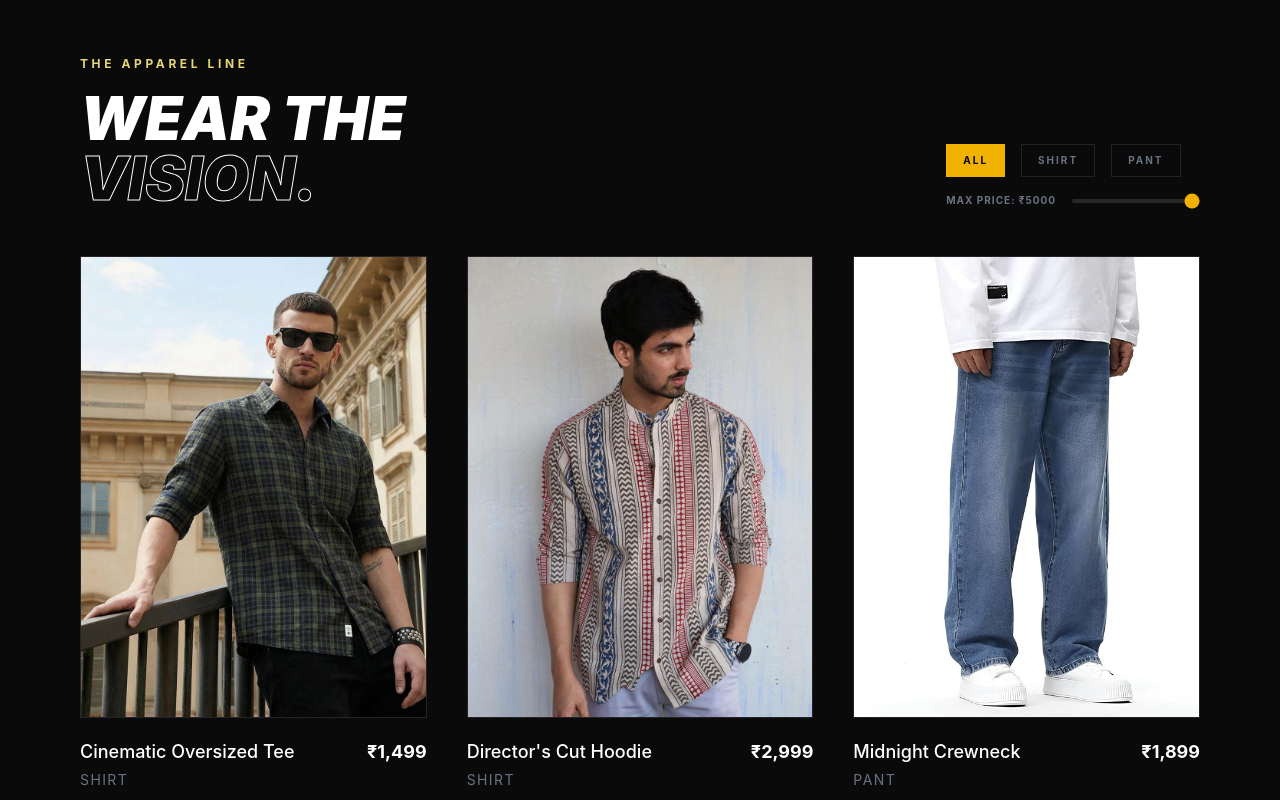
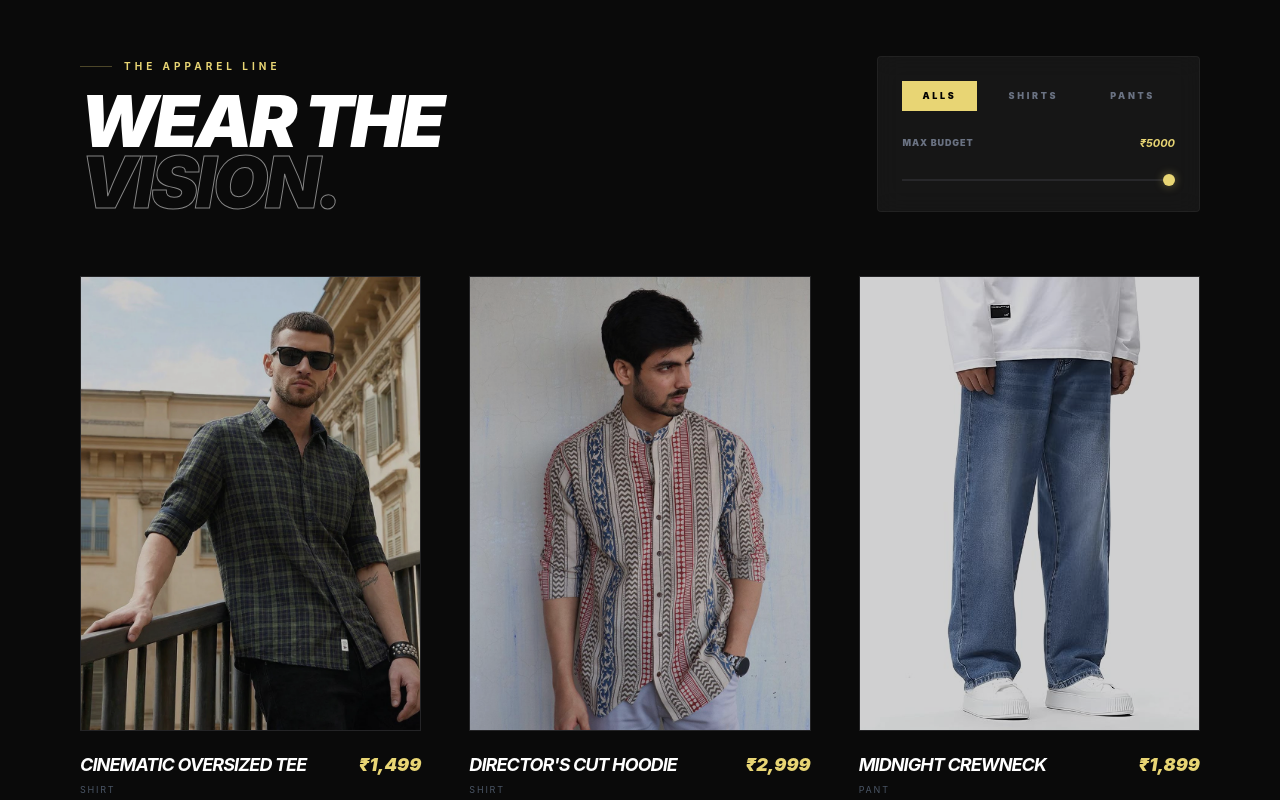
Before and after one commit to mufeez123-lab/Kattekar-Dreams, a React (Vite) app in the folder dreams/: page / in a window 1280 px wide. Shown: the part 840-1640 px from the top of the page. Built offline with nearby package versions, Linux system fonts and the light colour scheme.

Commit message:
whatsapp

```diff
--- a/dreams/index.html
+++ b/dreams/index.html
@@ -5,6 +5,9 @@
     <link rel="icon" type="image/svg+xml" href="/favicon.svg" />
     <meta name="viewport" content="width=device-width, initial-scale=1.0" />
     <title>Kattekar Dreams</title>
+    <link rel="preconnect" href="https://fonts.googleapis.com">
+<link rel="preconnect" href="https://fonts.gstatic.com" crossorigin>
+<link href="https://fonts.googleapis.com/css2?family=Lobster+Two:ital,wght@0,400;0,700;1,400;1,700&display=swap" rel="stylesheet">
   </head>
   <body>
     <div id="root"></div>
--- a/dreams/src/components/ClothingSection.jsx
+++ b/dreams/src/components/ClothingSection.jsx
@@ -1,17 +1,17 @@
 import React, { useState } from 'react';
-// Import the separated JSON data
+// Import your JSON data
 import data from '../products/products.json';
 
 const ClothingSection = () => {
-  // 1. State for filters
+  // 1. STATE MANAGEMENT
   const [activeCategory, setActiveCategory] = useState('All');
-  const [maxPrice, setMaxPrice] = useState(5000); // Set a default high value
+  const [maxPrice, setMaxPrice] = useState(5000);
+  const [selectedProduct, setSelectedProduct] = useState(null); // For the Detail Modal
 
-  // 2. Filter Logic
+  // 2. FILTER LOGIC
   const filteredProducts = data.products.filter((product) => {
-    // Clean price string (e.g., "₹2,999" -> 2999) to compare numbers
+    // Clean price string (e.g., "₹2,999" -> 2999)
     const priceValue = parseInt(product.price.replace(/[^0-9]/g, ''), 10);
-
     const matchesCategory = activeCategory === 'All' || product.category.toLowerCase().includes(activeCategory.toLowerCase());
     const matchesPrice = priceValue <= maxPrice;
 
@@ -19,123 +19,223 @@ const ClothingSection = () => {
   });
 
   return (
-    <section id='clothing' className="bg-[#0a0a0a] py-24 px-6 md:px-20 overflow-hidden">
+    <section id="clothing" className="bg-[#0a0a0a] py-24 px-6 md:px-20 overflow-hidden relative min-h-screen">
       <div className="max-w-7xl mx-auto">
 
-        {/* Section Header */}
-        <div className="flex flex-col md:flex-row md:items-end justify-between mb-12 gap-6">
-          <div className="max-w-xl">
-            <h2 className="text-[#e8d574] font-bold tracking-[0.3em] text-xs uppercase mb-4">
+        {/* SECTION HEADER */}
+        <div className="flex flex-col md:flex-row md:items-end justify-between mb-16 gap-8">
+          <div className="max-w-xl animate-fade-in">
+            <h2 className="text-[#e8d574] font-bold tracking-[0.4em] text-[10px] uppercase mb-4 flex items-center gap-3">
+              <span className="w-8 h-[1px] bg-[#e8d574]/30"></span>
               The Apparel Line
             </h2>
-            <h3 className="text-4xl md:text-6xl font-black text-white uppercase italic leading-none">
+            <h3 className="text-5xl md:text-7xl font-black text-white uppercase italic leading-[0.85] tracking-tighter">
               Wear the <br /> <span className="text-transparent border-text">Vision.</span>
             </h3>
           </div>
 
-          {/* 3. Filter Controls UI */}
-          <div className="flex flex-col gap-4">
-            <div className="flex items-center gap-4">
+          {/* FILTER CONTROLS */}
+          <div className="flex flex-col gap-6 p-6 bg-white/5 backdrop-blur-md border border-white/5 rounded-sm">
+            <div className="flex items-center gap-3">
               {['All', 'Shirt', 'Pant'].map((cat) => (
                 <button
                   key={cat}
                   onClick={() => setActiveCategory(cat)}
-                  className={`text-[10px] tracking-[0.2em] uppercase font-bold px-4 py-2 border transition-all ${
+                  className={`text-[9px] tracking-[0.3em] uppercase font-black px-5 py-2 transition-all ${
                     activeCategory === cat
-                    ? 'bg-yellow-500 border-yellow-500 text-black'
-                    : 'border-white/10 text-gray-500 hover:border-white/30'
+                    ? 'bg-[#e8d574] text-black'
+                    : 'text-gray-500 hover:text-white'
                   }`}
                 >
-                  {cat}
+                  {cat}s
                 </button>
               ))}
             </div>
 
-            <div className="flex items-center gap-4">
-              <span className="text-[10px] text-gray-500 uppercase tracking-widest font-bold">Max Price: ₹{maxPrice}</span>
+            <div className="space-y-3">
+              <div className="flex justify-between items-center">
+                <span className="text-[9px] text-gray-500 uppercase tracking-widest font-black">Max Budget</span>
+                <span className="text-[11px] text-[#e8d574] font-bold italic">₹{maxPrice}</span>
+              </div>
               <input
-                type="range"
-                min="500"
-                max="5000"
-                step="100"
+                type="range" min="500" max="5000" step="100"
                 value={maxPrice}
                 onChange={(e) => setMaxPrice(e.target.value)}
-                className="accent-yellow-500 w-32 h-1 bg-zinc-800 rounded-lg appearance-none cursor-pointer"
+                className="accent-[#e8d574] w-full h-[2px] bg-zinc-800 appearance-none cursor-pointer"
               />
             </div>
           </div>
         </div>
 
-        {/* Product Grid - Mapping through FILTERED data */}
-        <div className="grid grid-cols-2 md:grid-cols-3 gap-6 md:gap-10 min-h-[400px]">
+        {/* PRODUCT GRID */}
+        <div className="grid grid-cols-2 md:grid-cols-3 gap-6 md:gap-12 min-h-[500px]">
           {filteredProducts.length > 0 ? (
             filteredProducts.map((product) => (
-              <div key={product.id} className="group relative animate-fade-in">
+              <div
+                key={product.id}
+                className="group relative animate-fade-in cursor-pointer"
+                onClick={() => setSelectedProduct(product)}
+              >
+                {/* Image Container */}
                 <div className="relative aspect-[3/4] overflow-hidden bg-zinc-900 border border-white/5">
                   <img
                     src={product.image}
                     alt={product.name}
-                    className="w-full h-full object-cover group-hover:grayscale-0 transition-all duration-700 scale-100 group-hover:scale-110"
+                    className="w-full h-full object-cover opacity-80 group-hover:opacity-100 group-hover:scale-110 transition-all duration-1000 ease-in-out"
                   />
 
-                  <a
-                    href={`https://wa.me/916362514956?text=${encodeURIComponent(
-                      `Hello, I want to order:\n\n` +
-                      `*Product:* ${product.name}\n` +
-                      `*Price:* ${product.price}\n` +
-                      `*Category:* ${product.category}\n\n` +
-                      `*View Product:* ${window.location.origin}${product.image}`
-                    )}`}
-                    target="_blank"
-                    rel="noopener noreferrer"
-                    className="absolute bottom-0 w-full bg-white text-black md:py-3 font-bold translate-y-full group-hover:translate-y-0 transition-transform duration-300 text-center"
-                  >
-                    <div className='flex items-center justify-center gap-2'>
-                      <img src="/whatsapp.png" alt="WhatsApp" className='h-5 md:h-6' />
-                      <span className='text-[10px] md:text-sm uppercase tracking-tighter'>Order on WhatsApp</span>
-                    </div>
-                  </a>
+                  {/* Quick View Overlay */}
+                  <div className="absolute inset-0 bg-black/40 opacity-0 group-hover:opacity-100 transition-opacity flex items-center justify-center">
+                    <span className="text-[10px] text-white font-black tracking-[0.4em] uppercase border border-white/20 px-4 py-2 backdrop-blur-md">
+                      View Details
+                    </span>
+                  </div>
                 </div>
 
-                <div className="mt-3 md:mt-5 flex justify-between items-start">
+                {/* Info Block */}
+                <div className="mt-5 flex justify-between items-start">
                   <div>
-                    <h4 className="text-white font-medium text-[14px] md:text-lg group-hover:text-[#e8d574] transition-colors">
+                    <h4 className="text-white font-bold text-sm md:text-lg uppercase tracking-tighter italic group-hover:text-[#e8d574] transition-colors">
                       {product.name}
                     </h4>
-                    <p className="text-gray-500 text-[9px] md:text-sm mt-1 uppercase tracking-widest">
+                    <p className="text-gray-600 text-[9px] mt-1 uppercase tracking-[0.2em]">
                       {product.category}
                     </p>
                   </div>
-                  <span className="text-white text-[15px] md:text-lg font-bold">{product.price}</span>
+                  <span className="text-[#e8d574] text-sm md:text-lg font-black italic">{product.price}</span>
                 </div>
               </div>
             ))
           ) : (
-            <div className="col-span-full flex flex-col items-center justify-center py-20 border border-dashed border-white/10">
-              <p className="text-gray-500 uppercase tracking-widest text-sm italic">No products match your filter.</p>
-              <button onClick={() => {setActiveCategory('All'); setMaxPrice(5000);}} className="mt-4 text-[#e8d574] text-xs font-bold underline">Reset Filters</button>
+            <div className="col-span-full flex flex-col items-center justify-center py-32 border border-dashed border-white/10">
+              <p className="text-gray-600 uppercase tracking-[0.5em] text-xs italic">No pieces found in this range.</p>
+              <button onClick={() => {setActiveCategory('All'); setMaxPrice(5000);}} className="mt-6 text-[#e8d574] text-[10px] font-black tracking-widest uppercase underline underline-offset-8">Reset Collection</button>
             </div>
           )}
         </div>
+      </div>
 
-        {/* Footer Link */}
-        <div className="mt-24 text-center">
-          <button className="group relative inline-flex items-center space-x-4 text-white hover:text-[#e8d574] transition-colors">
+      {/* PRODUCT DETAILS MODAL */}
+      {/* PRODUCT DETAILS MODAL */}
+{selectedProduct && (
+  <div className="fixed inset-0 z-[100] flex items-center justify-center p-0 md:p-4">
+    {/* Backdrop */}
+    <div
+      className="absolute inset-0 bg-black/95 backdrop-blur-2xl animate-fade-in"
+      onClick={() => setSelectedProduct(null)}
+    ></div>
 
-            <div className="w-12 h-[1px] bg-yellow-500 group-hover:w-20 transition-all"></div>
-          </button>
+    {/* Modal Card */}
+    <div className="relative w-full h-full md:h-auto md:max-w-6xl bg-[#0d0d0d] border-t md:border border-white/10 flex flex-col md:flex-row overflow-y-auto md:overflow-hidden shadow-2xl animate-modal-up">
+
+      {/* Close Button - Fixed on mobile for easy access */}
+      <button
+        onClick={() => setSelectedProduct(null)}
+        className="absolute top-6 right-6 z-50 text-white/50 hover:text-white transition-colors bg-black/20 p-2 backdrop-blur-md md:bg-transparent"
+      >
+        <span className="text-[10px] tracking-[0.3em] font-black uppercase">Close [X]</span>
+      </button>
+
+      {/* Left: Visuals - Set a fixed height on mobile so it doesn't push content too far down */}
+      <div className="w-full md:w-1/2 min-h-[40vh] md:h-full bg-zinc-900 relative">
+        <img
+          src={selectedProduct.image}
+          className="w-full h-full object-cover animate-slow-zoom"
+          alt={selectedProduct.name}
+        />
+        <div className="absolute inset-0 bg-gradient-to-t from-black/80 via-transparent to-transparent md:bg-gradient-to-t"></div>
+      </div>
+
+      {/* Right: Narrative - Adjusted padding for mobile */}
+      <div className="w-full md:w-1/2 p-8 md:p-20 flex flex-col justify-center">
+        <p className="text-[#e8d574] font-black tracking-[0.5em] text-[9px] md:text-[10px] uppercase mb-4 md:mb-6">
+          {selectedProduct.category}
+        </p>
+
+        <h2 className="text-4xl md:text-7xl font-black text-white italic uppercase tracking-tighter leading-[0.85] mb-6 md:mb-8">
+          {selectedProduct.name.split(' ').map((word, i) => (
+            <span key={i} className={i % 2 !== 0 ? "text-transparent border-text" : "block"}>
+              {word}{" "}
+            </span>
+          ))}
+        </h2>
+
+        <div className="flex items-center gap-4 md:gap-6 mb-8 md:mb-10">
+          <span className="text-3xl md:text-4xl font-black text-white italic">{selectedProduct.price}</span>
+          <div className="h-[1px] flex-grow bg-white/10"></div>
         </div>
 
+        <div className="space-y-4 md:space-y-6 mb-10 md:mb-12">
+          <p className="text-gray-400 text-sm md:text-base font-light leading-relaxed">
+            Part of Kattekar. Engineered with premium <span className="text-white font-bold">320 GSM heavyweight cotton</span>.
+            Designed for an architectural, oversized fit.
+          </p>
+
+          <div className="flex gap-3 md:gap-4">
+             <div className="bg-white/5 px-3 py-2 md:px-4 md:py-2 border border-white/5 flex-1 md:flex-none">
+                <p className="text-[8px] md:text-[9px] text-gray-500 uppercase font-black">Fit</p>
+                <p className="text-xs text-white uppercase font-bold">Oversized</p>
+             </div>
+             <div className="bg-white/5 px-3 py-2 md:px-4 md:py-2 border border-white/5 flex-1 md:flex-none">
+                <p className="text-[8px] md:text-[9px] text-gray-500 uppercase font-black">Origin</p>
+                <p className="text-xs text-white uppercase font-bold">Sullya</p>
+             </div>
+          </div>
+        </div>
+
+        {/* WhatsApp Checkout - Sticky button behavior on very small screens can be added if needed */}
+        <a
+          href={`https://wa.me/916362514956?text=${encodeURIComponent(
+            `*NEW ORDER INQUIRY*\n\n` +
+            `*Product:* ${selectedProduct.name}\n` +
+            `*Price:* ${selectedProduct.price}\n` +
+            `*Link:* ${window.location.origin}${selectedProduct.image}`
+          )}`}
+          target="_blank"
+          rel="noopener noreferrer"
+          className="group relative w-full bg-[#e8d574] text-black py-5 md:py-6 text-center font-black tracking-[0.4em] text-[10px] uppercase overflow-hidden mt-auto md:mt-0"
+        >
+          <span className="relative z-10">Initiate WhatsApp Order</span>
+          <div className="absolute inset-0 bg-white translate-x-full group-hover:translate-x-0 transition-transform duration-500"></div>
+        </a>
       </div>
+    </div>
+  </div>
+)}
 
+
+      {/* STYLES */}
       <style jsx>{`
-        .border-text { -webkit-text-stroke: 1px white; }
+        .border-text { -webkit-text-stroke: 1px rgba(255,255,255,0.5); }
+
         @keyframes fadeIn {
-          from { opacity: 0; transform: translateY(10px); }
+          from { opacity: 0; transform: translateY(20px); }
           to { opacity: 1; transform: translateY(0); }
         }
-        .animate-fade-in {
-          animation: fadeIn 0.5s ease-out forwards;
+
+        @keyframes modalUp {
+          from { opacity: 0; transform: scale(0.95) translateY(30px); }
+          to { opacity: 1; transform: scale(1) translateY(0); }
+        }
+
+        @keyframes slowZoom {
+          from { transform: scale(1); }
+          to { transform: scale(1.1); }
+        }
+
+        .animate-fade-in { animation: fadeIn 0.8s cubic-bezier(0.16, 1, 0.3, 1) forwards; }
+        .animate-modal-up { animation: modalUp 0.6s cubic-bezier(0.16, 1, 0.3, 1) forwards; }
+        .animate-slow-zoom { animation: slowZoom 20s infinite alternate linear; }
+
+        /* Custom Range Slider Styling */
+        input[type='range']::-webkit-slider-thumb {
+          -webkit-appearance: none;
+          height: 12px;
+          width: 12px;
+          border-radius: 50%;
+          background: #e8d574;
+          cursor: pointer;
+          box-shadow: 0 0 10px rgba(232, 213, 116, 0.4);
         }
       `}</style>
     </section>
--- a/dreams/src/components/Navbar.jsx
+++ b/dreams/src/components/Navbar.jsx
@@ -29,7 +29,7 @@ const Navbar = () => {
         {/* CENTERED LOGO with Fade-In Animation */}
         <div className="animate-fade-in-slow ">
          <h2 className="text-3xl font-black italic text-white uppercase tracking-tighter ">
-              Kattekar<span className="text-[#e8d574] px-3">Dreams</span>
+              Kattekar<span className="text-[#e8d574] px-3 font-lobster-two-regular">Dreams</span>
             </h2>
             <div className="flex items-center justify-center">
 
--- a/dreams/src/index.css
+++ b/dreams/src/index.css
@@ -1 +1,26 @@
+@import url('https://fonts.googleapis.com/css2?family=Lobster+Two:ital,wght@0,400;0,700;1,400;1,700&display=swap');
 @import "tailwindcss";
+
+.lobster-two-regular {
+  font-family: "Lobster Two", sans-serif;
+  font-weight: 400;
+  font-style: normal;
+}
+
+.lobster-two-bold {
+  font-family: "Lobster Two", sans-serif;
+  font-weight: 700;
+  font-style: normal;
+}
+
+.lobster-two-regular-italic {
+  font-family: "Lobster Two", sans-serif;
+  font-weight: 400;
+  font-style: italic;
+}
+
+.lobster-two-bold-italic {
+  font-family: "Lobster Two", sans-serif;
+  font-weight: 700;
+  font-style: italic;
+}
```
